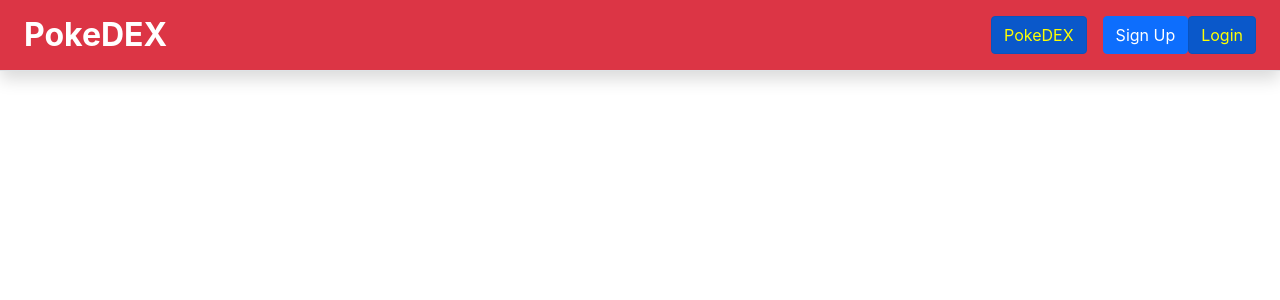
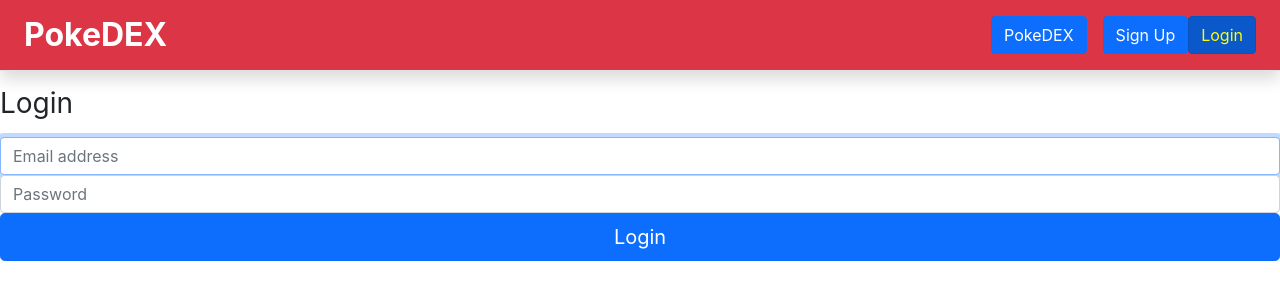
Before and after one commit to n1ckDotEXE/pokedex, a React (Create React App) app in the folder pokedex-frontend/: page /login in a window 1280 px wide. Shown: the top 300 px of the page. Built offline with nearby package versions, Linux system fonts and the light colour scheme.

Commit message:
Adds Error page

```diff
--- a/pokedex-frontend/src/App.js
+++ b/pokedex-frontend/src/App.js
@@ -4,7 +4,6 @@ import jwtDecode from "jwt-decode";
 import "react-toastify/dist/ReactToastify.css";
 
 import MainRouter from "./MainRouter";
-
 export class App extends Component {
 	state = {
 		user: null,
@@ -47,7 +46,6 @@ export class App extends Component {
 		return (
 			<>
 				<ToastContainer />
-
 				<MainRouter
 					user={this.state.user}
 					handleUserLogin={this.handleUserLogin}
--- a/pokedex-frontend/src/MainRouter.js
+++ b/pokedex-frontend/src/MainRouter.js
@@ -2,14 +2,28 @@ import React from "react";
 import { BrowserRouter as Router, Route, Switch } from "react-router-dom";
 
 import Navbar from "./component/Navbar/Navbar";
-// import Home from "./component/Home/Home";
-// import PrivateRoute from "./component/PrivateRoute/PrivateRoute";
-// import Login from "./component/Login/Login";
+import Home from "./component/Home/Home";
+import PrivateRoute from "./component/PrivateRoute/PrivateRoute";
+import Login from "./component/Login/Login";
+import MyPokemon from "./component/MyPokemon/MyPokemon";
+import SignUp from "./component/SignUp/SignUp";
+import NotFound from "./component/NotFound/NotFound";
 
 const MainRouter = (props) => {
 	return (
 		<Router>
-			<Navbar />
+			<Navbar
+				user={props.user}
+				handleUserLogout={props.handleUserLogout}
+			/>
+			<Switch>
+				<PrivateRoute exact path="/my-pokemon" component={MyPokemon} />
+				<Route exact path="/login" component={Login} />
+				<Route exact path="/sign-up" component={SignUp} />
+				<Route exact path="/home" component={Home} />
+				<Route exact path="/my-pokemon" component={MyPokemon} />
+				<Route path="*" component={NotFound} />
+			</Switch>
 		</Router>
 	);
 };
--- a/pokedex-frontend/src/component/Login/Login.js
+++ b/pokedex-frontend/src/component/Login/Login.js
@@ -59,10 +59,10 @@ export class Login extends Component {
 			<div className="form-body">
 				<main className="form-signin">
 					<form onSubmit={this.handleLoginSubmit}>
-						<h1 className="h3 mb-3 fw-normal">Please login</h1>
+						<h1 className="h3 mb-3 fw-normal">Login</h1>
 
 						<label htmlFor="inputEmail" className="visually-hidden">
-							Email address
+							Email Address
 						</label>
 						<input
 							type="email"
--- a/pokedex-frontend/src/component/Navbar/Navbar.js
+++ b/pokedex-frontend/src/component/Navbar/Navbar.js
@@ -19,7 +19,7 @@ function Navbar(props) {
 					exact
 					className="btn btn-primary"
 					activeStyle={{ color: "yellow" }}
-					to="/Login"
+					to="/home"
 				>
 					PokeDEX
 				</NavLink>
--- /dev/null
+++ b/pokedex-frontend/src/component/NotFound/NotFound.js
@@ -0,0 +1,12 @@
+import React from "react";
+
+function NotFound() {
+	return (
+		<div>
+			<img src="../lib/img/not-found.jpeg"></img>
+			Sorry, but the page you are looking for doesn't exist!
+		</div>
+	);
+}
+
+export default NotFound;
--- a/pokedex-frontend/src/component/PrivateRoute/PrivateRoute.js
+++ b/pokedex-frontend/src/component/PrivateRoute/PrivateRoute.js
@@ -8,7 +8,10 @@ const PrivateRoute = ({ component: Component, handleUserLogout, ...rest }) => {
 			{...rest}
 			render={(routerProps) =>
 				checkIsUserLoggedIn() ? (
-          <Component {...routerProps} handleUserLogout={handleUserLogout} />
+					<Component
+						{...routerProps}
+						handleUserLogout={handleUserLogout}
+					/>
 				) : (
 					<Redirect to="/login" />
 				)
--- /dev/null
+++ b/pokedex-frontend/src/component/lib/helpers.js
@@ -0,0 +1,18 @@
+import jwtDecode from "jwt-decode";
+
+export function checkIsUserLoggedIn() {
+  let getJwtToken = localStorage.getItem("jwtToken");
+
+  if (getJwtToken) {
+    const currentTime = Date.now() / 1000;
+
+    let decodedJwtToken = jwtDecode(getJwtToken);
+
+    if (decodedJwtToken.exp < currentTime) {
+      localStorage.removeItem("jwtToken");
+      return false;
+    } else {
+      return true;
+    }
+  }
+}
```
Also changed, not shown: pokedex-frontend/src/component/lib/img/not-found.jpeg (added). Lines whose indentation alone changed are shown as unchanged.
